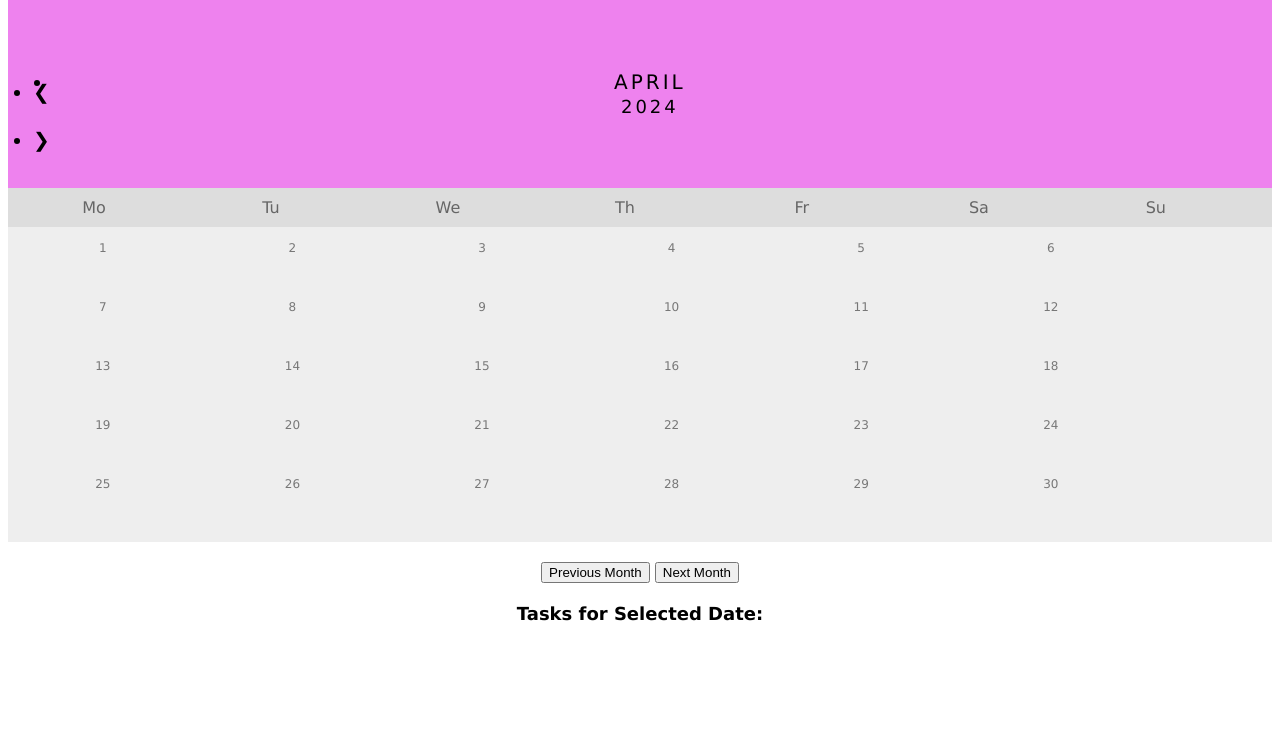
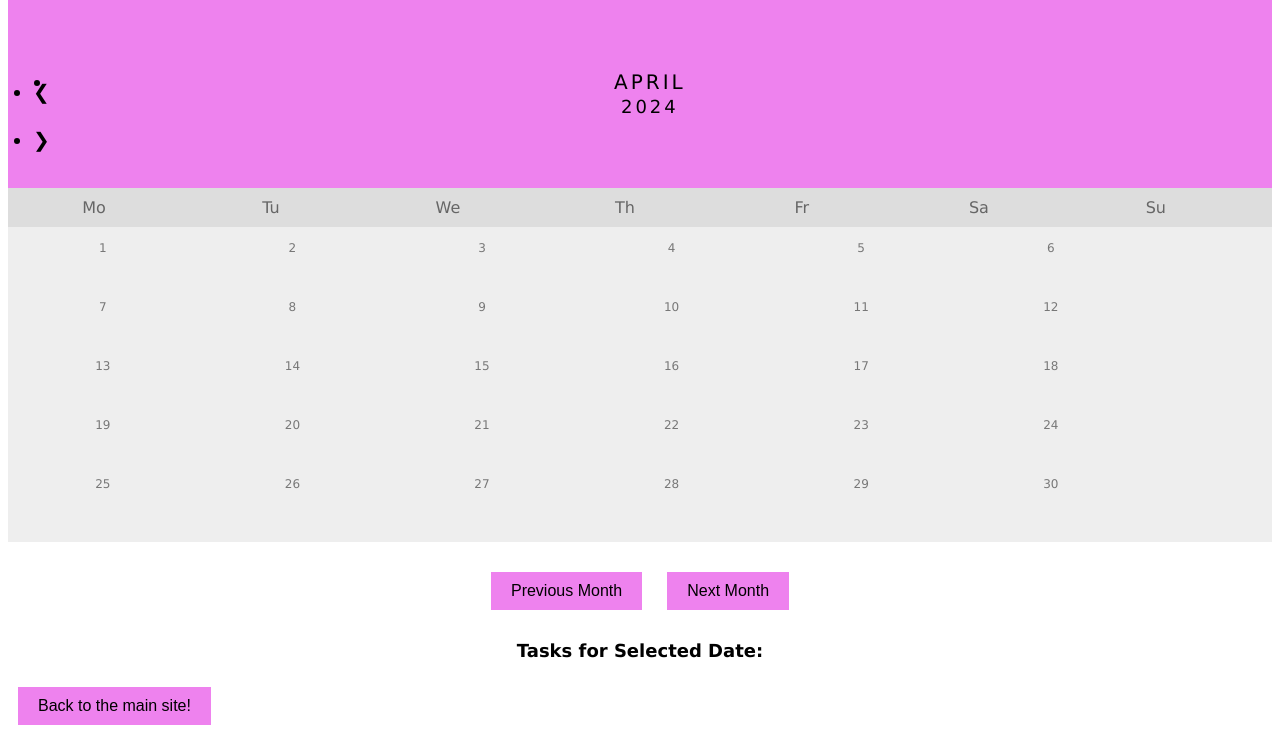
Before and after one commit to enslaved-water/V-Studios, a plain HTML site: page calendar.html in a window 1280 px wide. Shown: the part 81-824 px from the top of the page. Before the commit the page ends 800 px from the top, so only its background shows below. Drawn offline with Linux system fonts and the light colour scheme.

Commit message:
Update calendar.html

```diff
--- a/calendar.html
+++ b/calendar.html
@@ -87,6 +87,15 @@ body {
 .tasks h2 {
   font-size: 18px;
 }
+  button {
+            padding: 10px 20px;
+            font-size: 16px;
+            background-color: violet;
+            color: black;
+            border: none;
+            cursor: pointer;
+            margin: 10px;
+        }
 </style>
 </head>
 <body>
@@ -131,6 +140,8 @@ body {
     <!-- Tasks for the selected date will be dynamically displayed here -->
   </ul>
 </div>
+
+<a href="index.html" target="_blank"><button>Back to the main site!</button></a>
 
 <script>
 var months = ['January', 'February', 'March', 'April', 'May', 'June', 'July', 'August', 'September', 'October', 'November', 'December'];
```
